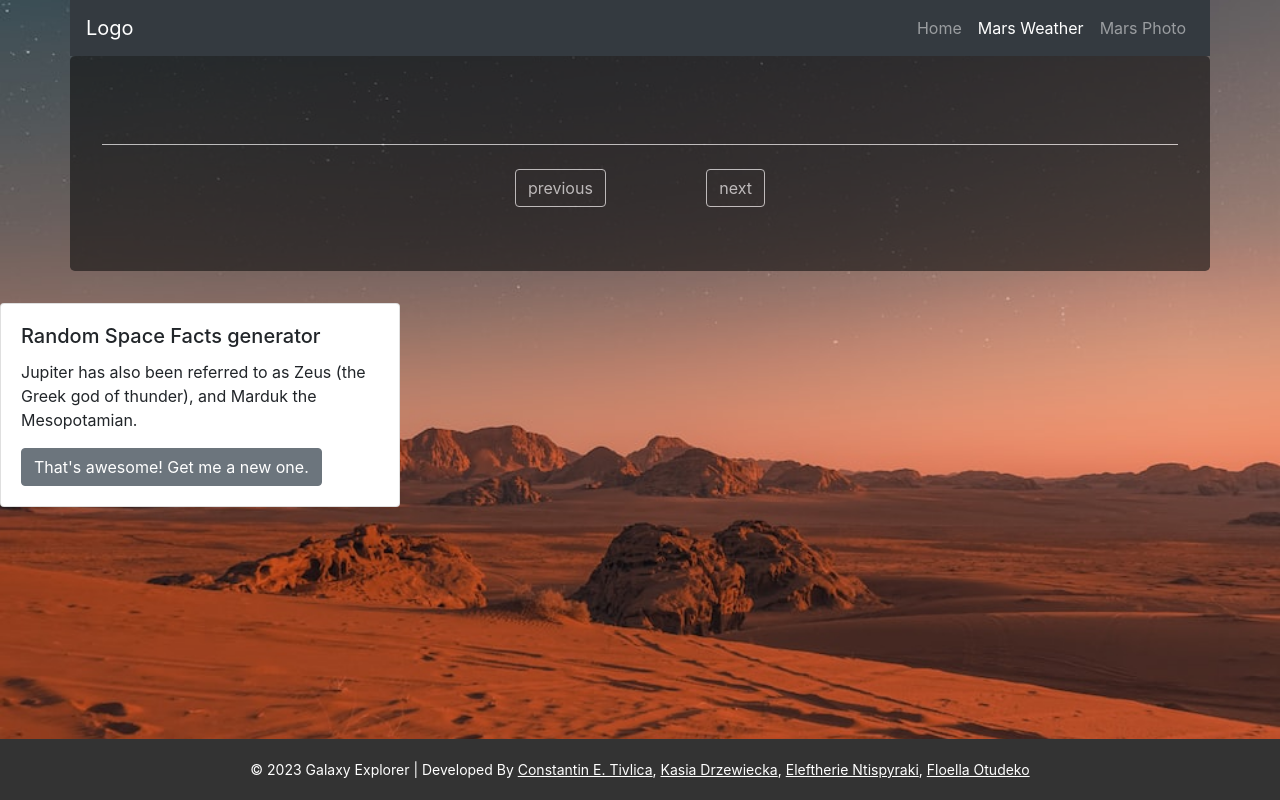
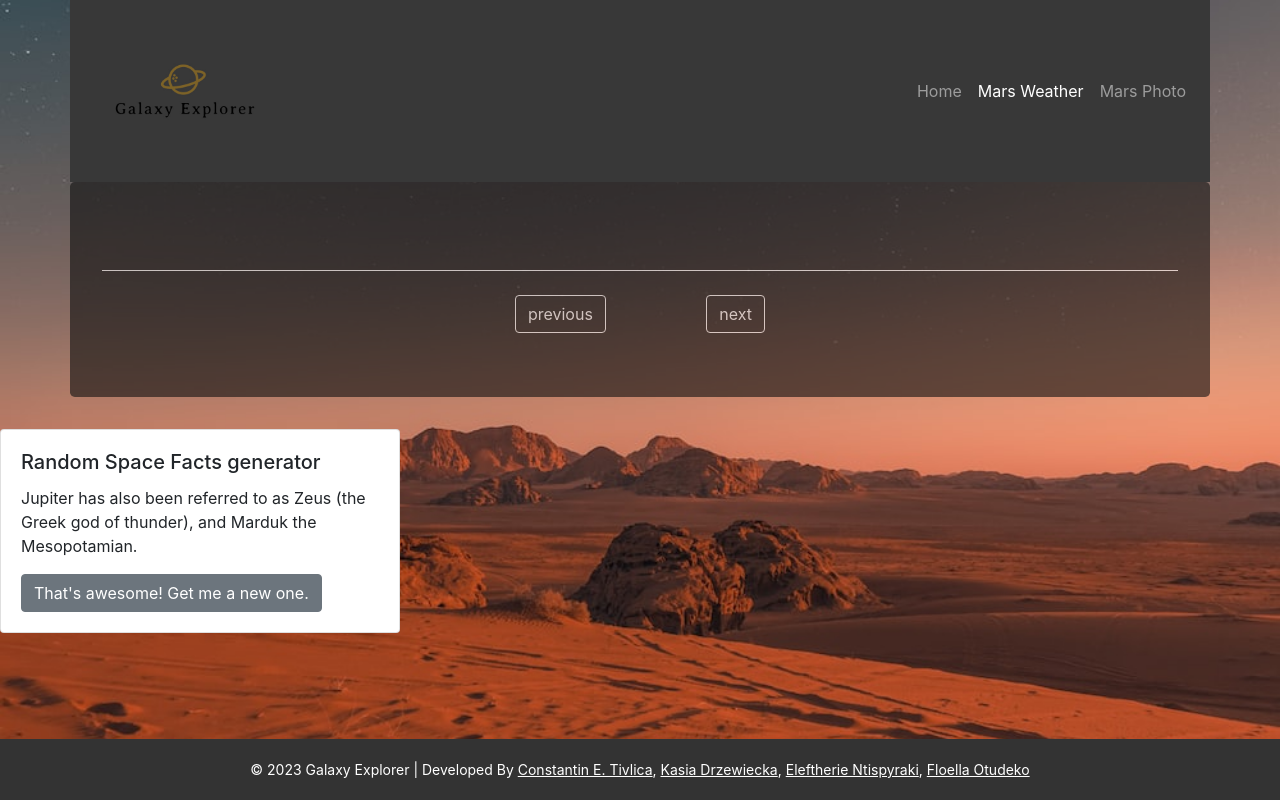
Before and after one commit to Constantin-E-T/Galaxy-Explorer, a plain HTML site: page mars_weather.html in a window 1280 px wide. Drawn offline with nearby package versions, Linux system fonts and the light colour scheme; no server answers.

Commit message:
logo and logo styling added

```diff
--- a/assets/css/style.css
+++ b/assets/css/style.css
@@ -56,6 +56,12 @@ footer a:hover {
 
 /* index.html */
 
+/* Styling the logo */
+
+.logo {
+    max-width: 15%;
+      }
+
 /* Making the image responsive. */
 img {
   display: block;
--- a/mars_weather.html
+++ b/mars_weather.html
@@ -12,8 +12,8 @@
 
     <header>
         <!-- Bootstrap navbar -->
-        <nav class="container navbar navbar-expand-lg navbar-dark bg-dark">
-           <a class="navbar-brand" href="#">Logo</a>
+        <nav class="container navbar navbar-expand-lg navbar-dark" style="background-color: rgb(56, 56, 56);">
+           <a class="navbar-brand" href="#"></a> <img src="./assets/images/logo.jpeg" alt="Galaxy Explorer Logo" class="logo">
            <button class="navbar-toggler" type="button" data-toggle="collapse" data-target="#navbarSupportedContent" aria-controls="navbarSupportedContent" aria-expanded="false" aria-label="Toggle navigation">
              <span class="navbar-toggler-icon"></span>
            </button>
```
Also changed, not shown: index.html (+2 -2 lines), photo_on_mars.html (+2 -2 lines).
